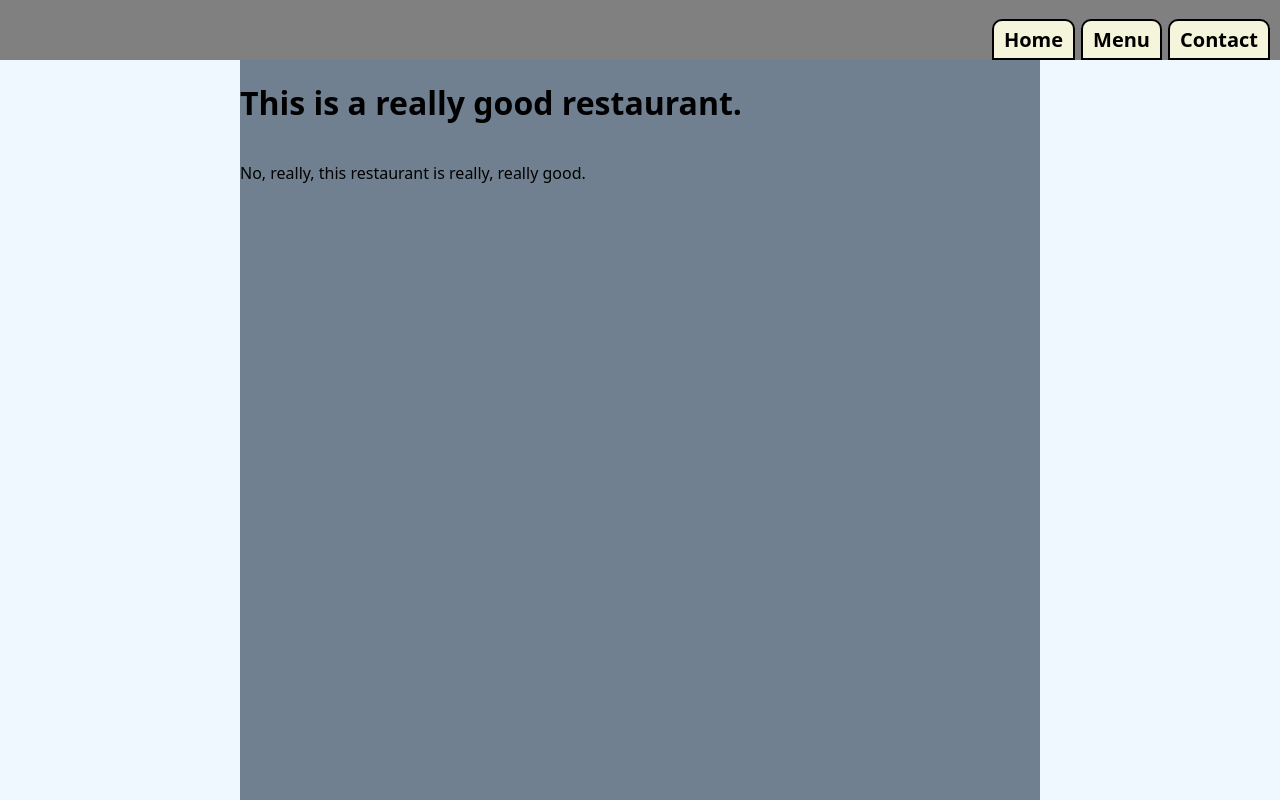
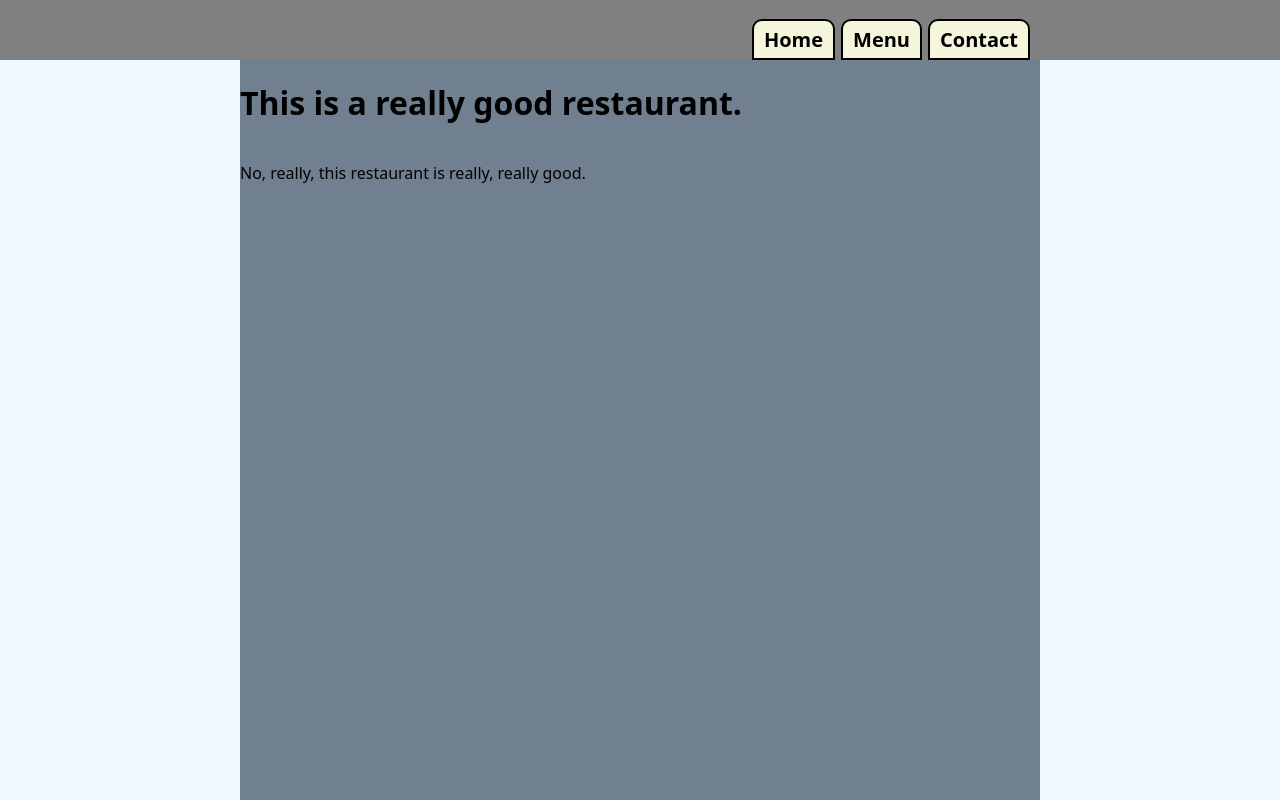
Before and after one commit to localtoast42/odin-restaurant, a website built with webpack: page dist/index.html in a window 1280 px wide. Built offline with nearby package versions, Linux system fonts and the light colour scheme.

Commit message:
Move nav tabs to center

```diff
--- a/src/style.css
+++ b/src/style.css
@@ -7,12 +7,15 @@ body {
 
 header {
     background-color: gray;
+    display: flex;
+    justify-content: center;
 }
 
 nav {
     display: flex;
     justify-content: flex-end;
     height: 60px;
+    width: 800px;
 }
 
 ul {
```
